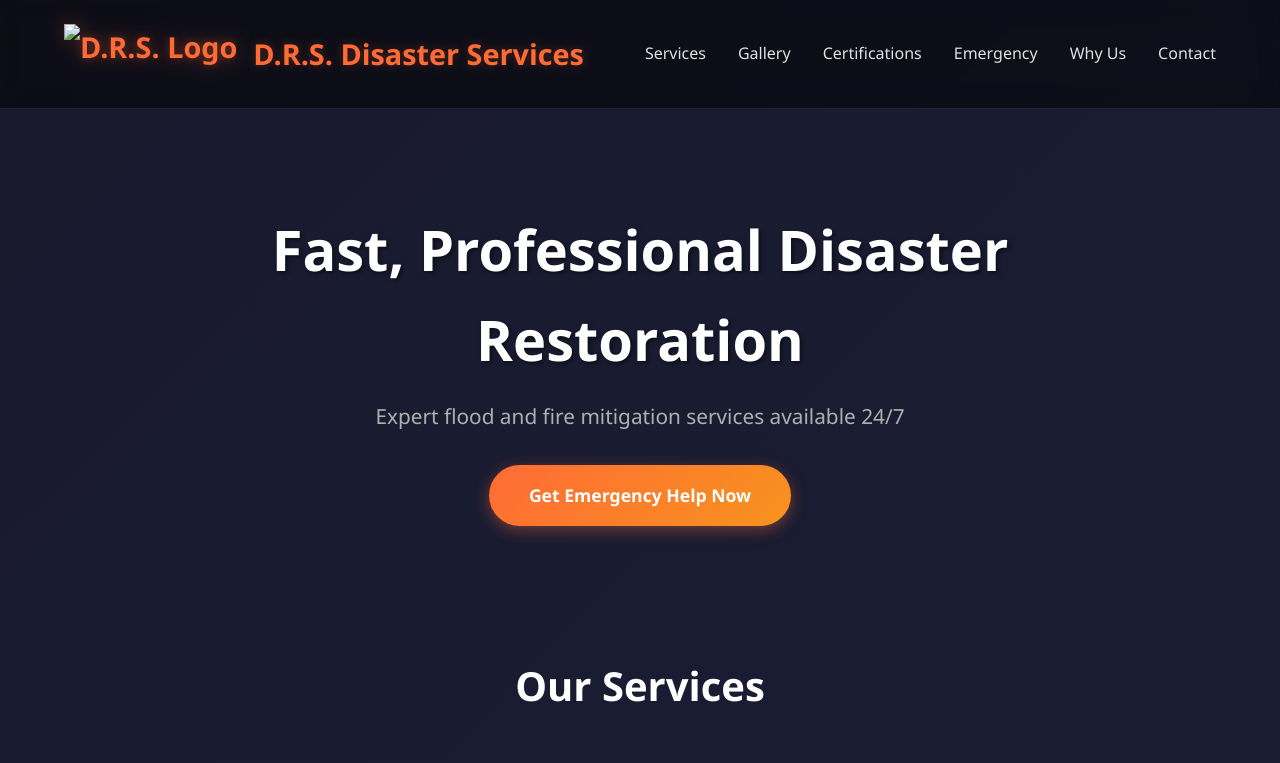
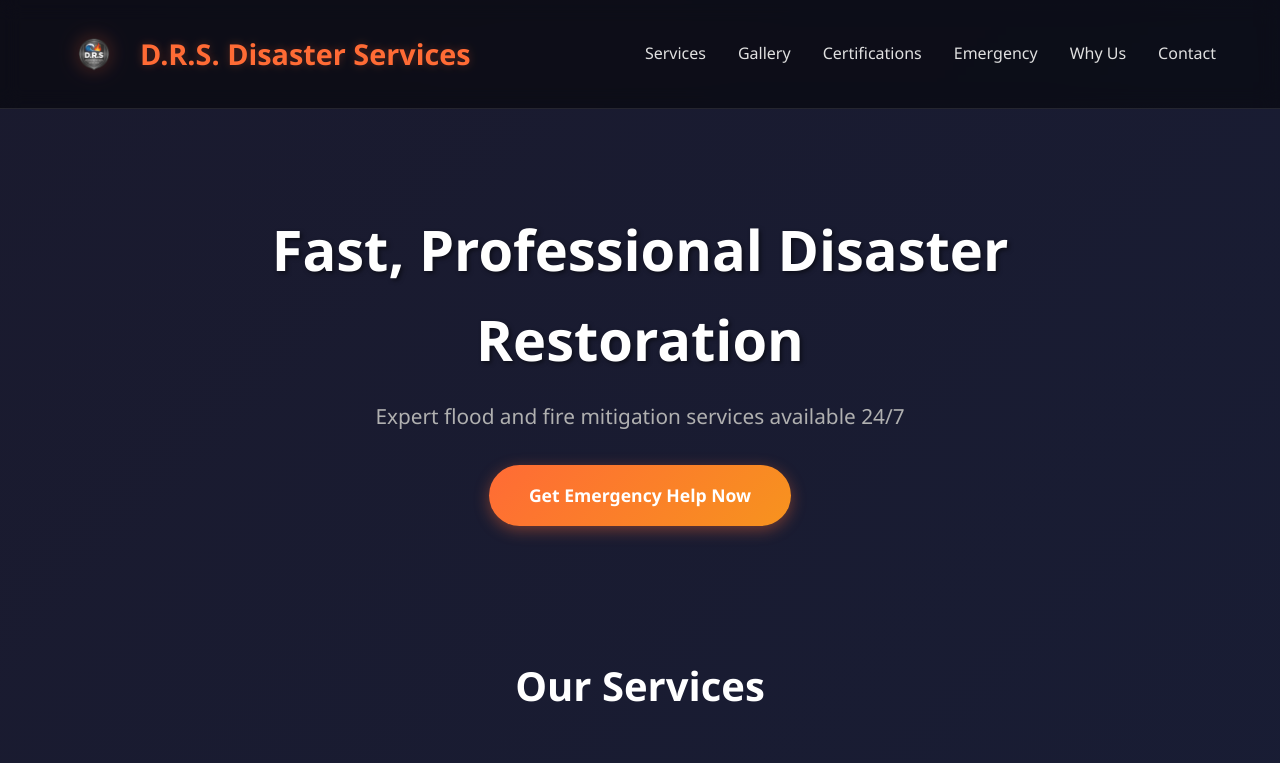
Before and after one commit to barryaleo/barryaleo, a plain HTML site: page index.html in a window 1280 px wide. Shown: the top 763 px of the page. Drawn offline with Linux system fonts and the light colour scheme.

Commit message:
Update logo image source in index.html
Replaced placeholder image URL with actual logo image.

```diff
--- a/index.html
+++ b/index.html
@@ -350,7 +350,7 @@ grid-template-columns: 1fr;
 <nav>
 <div class="logo">
 <!-- REPLACE THE URL BELOW WITH YOUR GITHUB RAW URL -->
-<img src="PUT-YOUR-GITHUB-RAW-URL-HERE" alt="D.R.S. Logo">
+<img src="DRSlogo.png" alt="D.R.S. Logo">
 D.R.S. Disaster Services
 </div>
 <ul class="nav-links">
```
